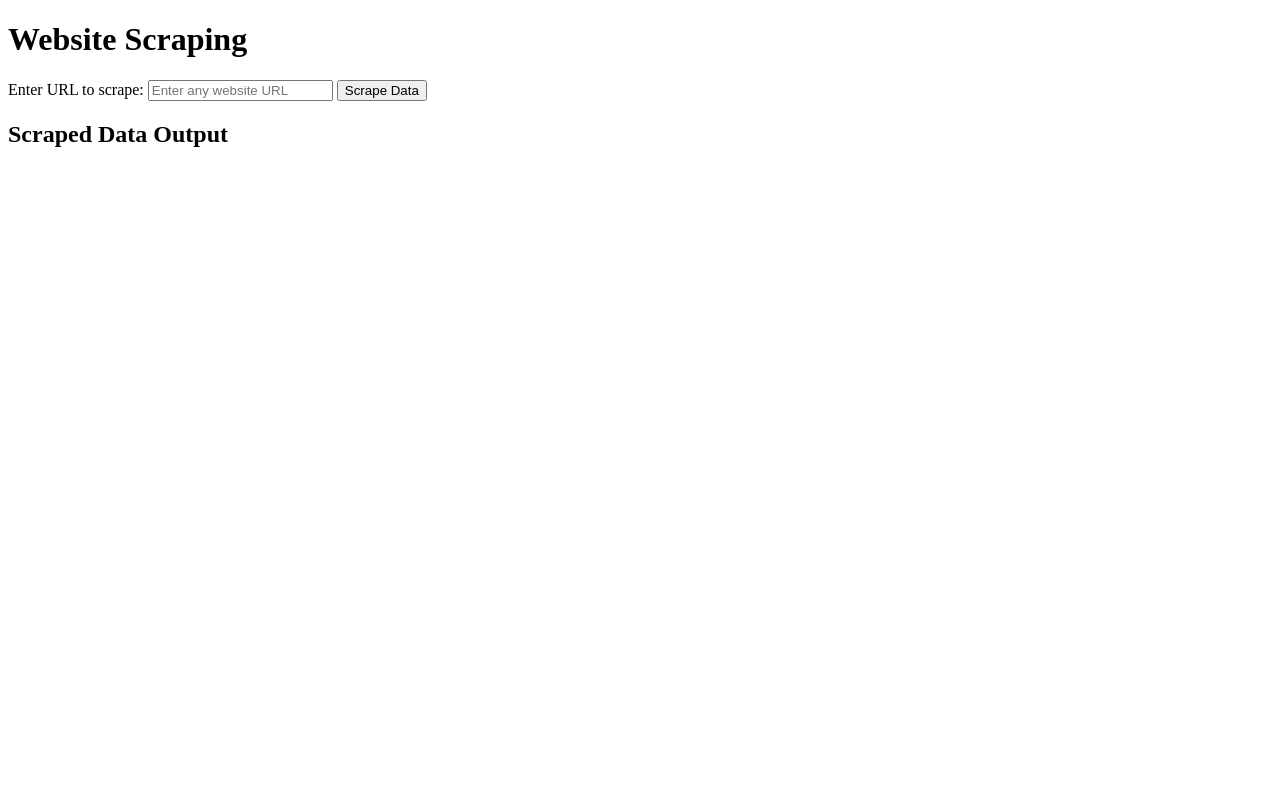
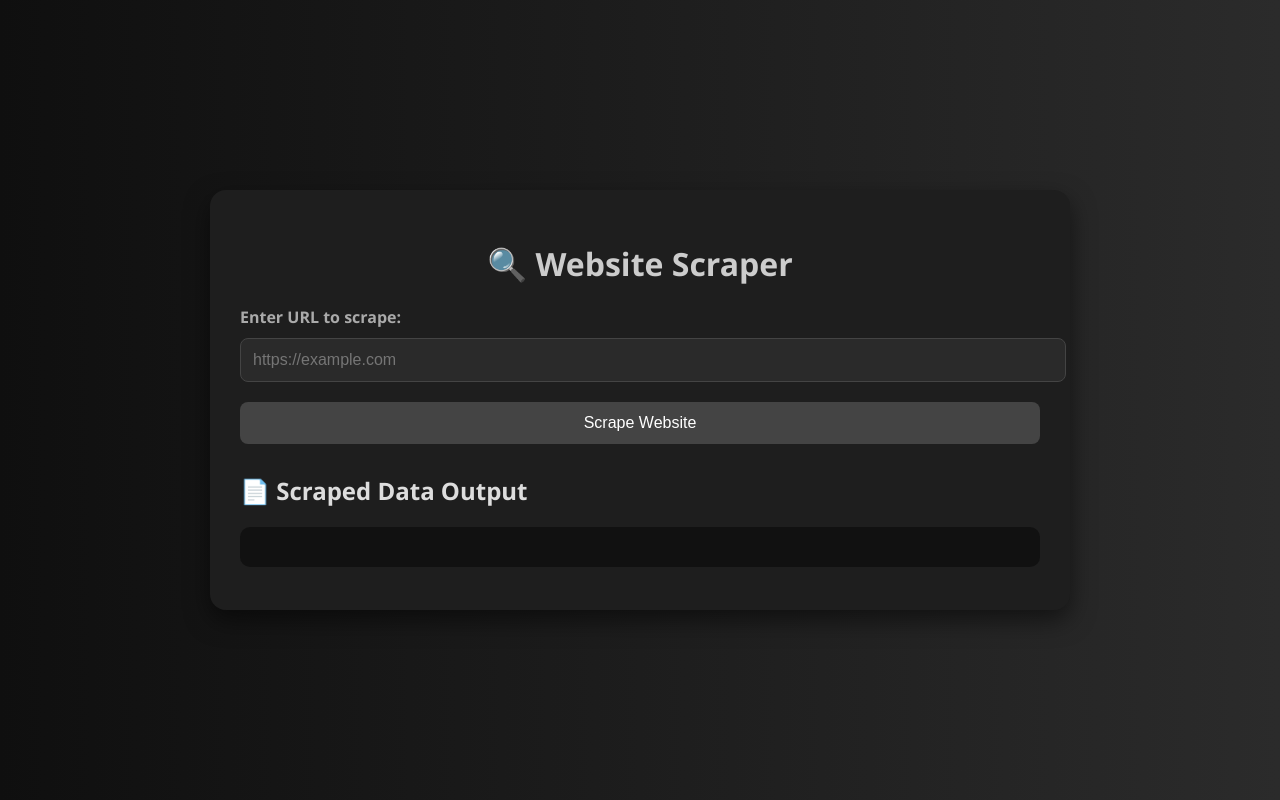
Before and after one commit to noble3212/Webscraping, a plain HTML site: page index.html in a window 1280 px wide. Drawn offline with Linux system fonts and the light colour scheme.

Commit message:
Update index.html

```diff
--- a/index.html
+++ b/index.html
@@ -3,29 +3,103 @@
 <head>
     <meta charset="UTF-8">
     <meta name="viewport" content="width=device-width, initial-scale=1.0">
-    <title>Website Scraping</title>
+    <title>Modern Web Scraper</title>
+    <style>
+        body {
+            font-family: 'Segoe UI', Tahoma, Geneva, Verdana, sans-serif;
+            background: linear-gradient(to right, #0f0f0f, #2b2b2b);
+            color: #f1f1f1;
+            margin: 0;
+            padding: 0;
+            display: flex;
+            justify-content: center;
+            align-items: center;
+            min-height: 100vh;
+        }
+
+        .container {
+            background: #1e1e1e;
+            padding: 30px;
+            border-radius: 16px;
+            box-shadow: 0 10px 25px rgba(0,0,0,0.5);
+            width: 90%;
+            max-width: 800px;
+        }
+
+        h1 {
+            text-align: center;
+            color: #cccccc;
+        }
+
+        label {
+            font-weight: bold;
+            display: block;
+            margin-bottom: 10px;
+            color: #aaaaaa;
+        }
+
+        input[type="text"] {
+            width: 100%;
+            padding: 12px;
+            border: 1px solid #444;
+            border-radius: 8px;
+            margin-bottom: 20px;
+            font-size: 16px;
+            background-color: #2a2a2a;
+            color: #f1f1f1;
+        }
+
+        button {
+            width: 100%;
+            padding: 12px;
+            background-color: #444;
+            color: white;
+            border: none;
+            border-radius: 8px;
+            font-size: 16px;
+            cursor: pointer;
+            transition: background 0.3s ease;
+        }
+
+        button:hover {
+            background-color: #666;
+        }
+
+        h2 {
+            color: #dddddd;
+            margin-top: 30px;
+        }
+
+        pre {
+            background-color: #111;
+            padding: 20px;
+            border-radius: 10px;
+            overflow-x: auto;
+            max-height: 400px;
+            color: #9cdcfe;
+        }
+    </style>
 </head>
 <body>
-    <h1>Website Scraping</h1>
+    <div class="container">
+        <h1>🔍 Website Scraper</h1>
 
-    <!-- Input for URL -->
-    <label for="urlInput">Enter URL to scrape:</label>
-    <input type="text" id="urlInput" placeholder="Enter any website URL">
-    <button onclick="scrapeData()">Scrape Data</button>
+        <label for="urlInput">Enter URL to scrape:</label>
+        <input type="text" id="urlInput" placeholder="https://example.com">
+        <button onclick="scrapeData()">Scrape Website</button>
 
-    <h2>Scraped Data Output</h2>
-    <pre id="output"></pre> <!-- To display the scraped data -->
+        <h2>📄 Scraped Data Output</h2>
+        <pre id="output"></pre>
+    </div>
 
     <script>
-        // Function to scrape data from the page
         function scrapeData() {
-            const url = document.getElementById("urlInput").value; // Get the URL from the input field
+            const url = document.getElementById("urlInput").value;
             if (!url) {
                 alert("Please enter a valid URL.");
                 return;
             }
 
-            // CORS Proxy to bypass CORS issues
             const corsProxy = "https://api.allorigins.win/get?url=";
             const proxyUrl = corsProxy + encodeURIComponent(url);
 
@@ -33,13 +107,11 @@
                 .then(response => response.json())
                 .then(data => {
                     const html = data.contents;
-
-                    // Create a temporary DOM to parse the HTML content
                     const parser = new DOMParser();
                     const doc = parser.parseFromString(html, 'text/html');
 
                     const scrapedData = {
-                        title: document.title || "No Title", // Title of the webpage
+                        title: doc.title || "No Title",
                         meta: {
                             description: doc.querySelector('meta[name="description"]')?.content || "No description",
                             keywords: doc.querySelector('meta[name="keywords"]')?.content || "No keywords",
@@ -54,81 +126,47 @@
                         scripts: [],
                     };
 
-                    // Scraping all headings (h1 to h6)
-                    const hTags = ['h1', 'h2', 'h3', 'h4', 'h5', 'h6'];
-                    hTags.forEach(tag => {
+                    ['h1', 'h2', 'h3', 'h4', 'h5', 'h6'].forEach(tag => {
                         doc.querySelectorAll(tag).forEach(element => {
                             scrapedData.headings.push(element.innerText.trim());
                         });
                     });
 
-                    // Scraping all links (<a> tags) and handling relative URLs
                     doc.querySelectorAll('a').forEach(anchor => {
                         let href = anchor.href;
-
-                        // Handle relative links by converting them to absolute URLs
                         if (href && !href.startsWith('http') && !href.startsWith('#')) {
                             const baseUrl = new URL(url);
                             href = new URL(href, baseUrl).href;
                         }
-
-                        // Include external and internal links
                         if (href && !scrapedData.links.includes(href)) {
                             scrapedData.links.push(href);
                         }
                     });
 
-                    // Scraping all paragraphs (<p> tags)
-                    doc.querySelectorAll('p').forEach(paragraph => {
-                        scrapedData.paragraphs.push(paragraph.innerText.trim());
+                    doc.querySelectorAll('p').forEach(p => scrapedData.paragraphs.push(p.innerText.trim()));
+                    doc.querySelectorAll('img').forEach(img => scrapedData.images.push(img.src));
+
+                    doc.querySelectorAll('ul, ol').forEach(list => {
+                        let items = [];
+                        list.querySelectorAll('li').forEach(li => items.push(li.innerText.trim()));
+                        if (items.length) scrapedData.lists.push(items);
                     });
 
-                    // Scraping all images (<img> tags)
-                    doc.querySelectorAll('img').forEach(image => {
-                        scrapedData.images.push(image.src);
+                    doc.querySelectorAll('blockquote').forEach(b => scrapedData.blockquotes.push(b.innerText.trim()));
+                    doc.querySelectorAll('aside').forEach(a => scrapedData.asides.push(a.innerText.trim()));
+                    doc.querySelectorAll('script').forEach(s => {
+                        scrapedData.scripts.push(s.src || s.innerText.trim());
                     });
 
-                    // Scraping all lists (unordered and ordered)
-                    doc.querySelectorAll('ul, ol').forEach(list => {
-                        let listItems = [];
-                        list.querySelectorAll('li').forEach(item => {
-                            listItems.push(item.innerText.trim());
-                        });
-                        if (listItems.length) scrapedData.lists.push(listItems);
-                    });
-
-                    // Scraping all blockquotes
-                    doc.querySelectorAll('blockquote').forEach(blockquote => {
-                        scrapedData.blockquotes.push(blockquote.innerText.trim());
-                    });
-
-                    // Scraping all asides
-                    doc.querySelectorAll('aside').forEach(aside => {
-                        scrapedData.asides.push(aside.innerText.trim());
-                    });
-
-                    // Scraping all inline scripts
-                    doc.querySelectorAll('script').forEach(script => {
-                        if (script.src) {
-                            scrapedData.scripts.push(script.src); // External script URLs
-                        } else {
-                            scrapedData.scripts.push(script.innerText.trim()); // Inline scripts
-                        }
-                    });
-
-                    // Display the scraped data in the output area
                     document.getElementById('output').textContent = JSON.stringify(scrapedData, null, 2);
-
-                    // Optionally, save to a file
                     saveToFile(scrapedData);
                 })
                 .catch(err => {
-                    console.error('Error scraping data:', err);
-                    alert("There was an error scraping the data. Please check the URL and try again.");
+                    console.error('Scrape error:', err);
+                    alert("Failed to scrape. Check URL and try again.");
                 });
         }
 
-        // Function to save scraped data to a file (JSON format)
         function saveToFile(data) {
             const blob = new Blob([JSON.stringify(data, null, 2)], { type: 'application/json' });
             const link = document.createElement('a');
@@ -139,3 +177,5 @@
     </script>
 </body>
 </html>
+</body>
+</html>
```
